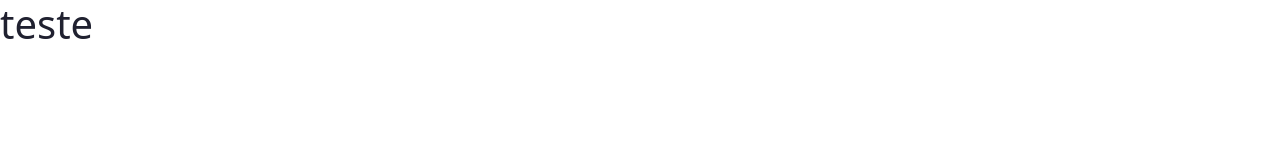
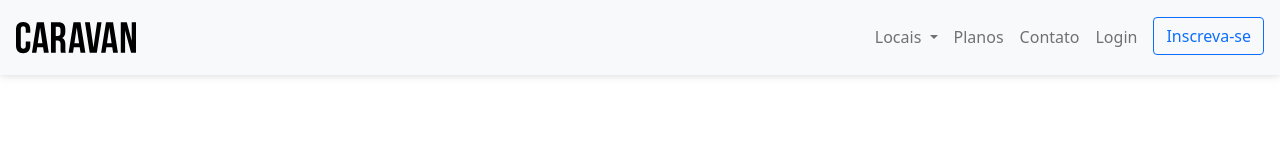
Before and after one commit to MaikolSantos/caravan, a website: page index.html in a window 1280 px wide. Drawn offline with nearby package versions, Linux system fonts and the light colour scheme.

Commit message:
add navbar

```diff
--- a/assets/css/styles.scss
+++ b/assets/css/styles.scss
@@ -1 +1,3 @@
-@import 'colors.scss';
+.box-shadow {
+  box-shadow: 0 2px 4px 0 rgba(0, 0, 0, .05),  0 4px 8px 0 rgba(0, 0, 0, .05);
+}
--- a/index.html
+++ b/index.html
@@ -9,11 +9,51 @@
   <link rel="stylesheet" href="assets/css/styles.css">
 </head>
 <body>
+  <nav class="navbar fixed-top navbar-expand-md navbar-light bg-light p-3 box-shadow">
+    <a class="navbar-brand" href="#"><img src="assets/img/caravan.svg" alt="Caravan"></a>
 
-  <h1>teste</h1>
+    <button class="navbar-toggler" type="button" data-bs-toggle="collapse" data-bs-target="#navbarSupportedContent" aria-controls="navbarSupportedContent" aria-expanded="false" aria-label="Toggle navigation">
+      <span class="navbar-toggler-icon"></span>
+    </button>
+
+    <div class="collapse navbar-collapse" id="navbarSupportedContent">
+      <ul class="navbar-nav ms-auto">
+        <li class="nav-item dropdown">
+          <a href="#" class="nav-link dropdown-toggle" id="navbarDropdown" role="button" data-bs-toggle="dropdown" aria-expanded="false">
+            Locais
+          </a>
+          <ul class="dropdown-menu" aria-labelledby="navbarDropdown">
+            <li>
+              <a class="dropdown-item" href="local.html">Califórnia</a>
+            </li>
+            <li>
+              <a class="dropdown-item" href="local.html">Paris</a>
+            </li>
+            <li>
+              <a class="dropdown-item" href="local.html">Dublin</a>
+            </li>
+          </ul>
+        </li>
+        <li class="nav-item">
+          <a href="planos.html" class="nav-link">Planos</a>
+        </li>
+        <li class="nav-item">
+          <a href="contato.html" class="nav-link">Contato</a>
+        </li>
+        <li class="nav-item">
+          <a href="#" class="nav-link">Login</a>
+        </li>
+        <li class="nav-item ms-md-2">
+          <a href="inscricao.html" class="btn btn-outline-primary">Inscreva-se</a>
+        </li>
+      </ul>
+
+    </div>
+  </nav>
 
   <script type="text/javascript" src="node_modules/jquery/dist/jquery.min.js"></script>
   <script type="text/javascript" src="node_modules/@popperjs/core/dist/umd/popper.min.js"></script>
   <script type="text/javascript" src="node_modules/bootstrap/dist/js/bootstrap.js"></script>
+  <script type="text/javascript" src="assets/js/app.js"></script>
 </body>
 </html>
```
Also changed, not shown: assets/css/_colors.scss (deleted), assets/css/styles.css, 1 other file.
